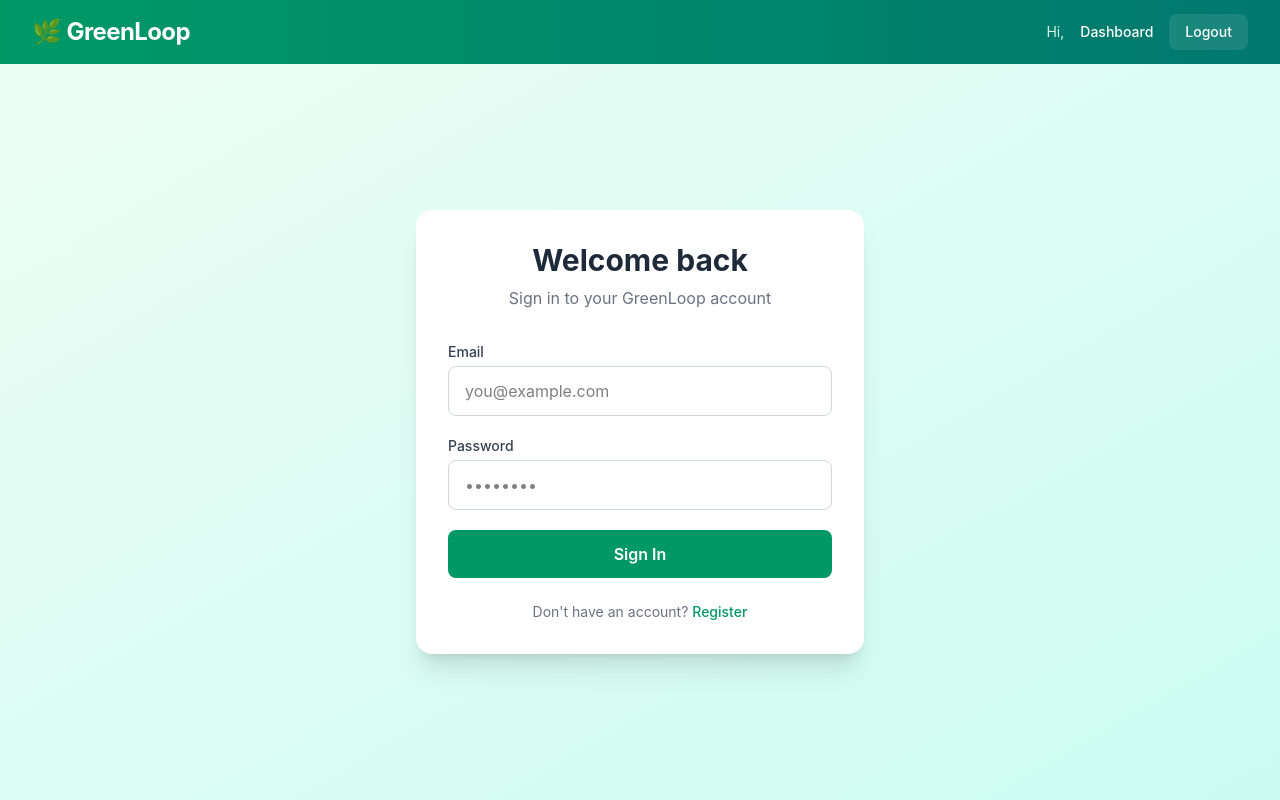
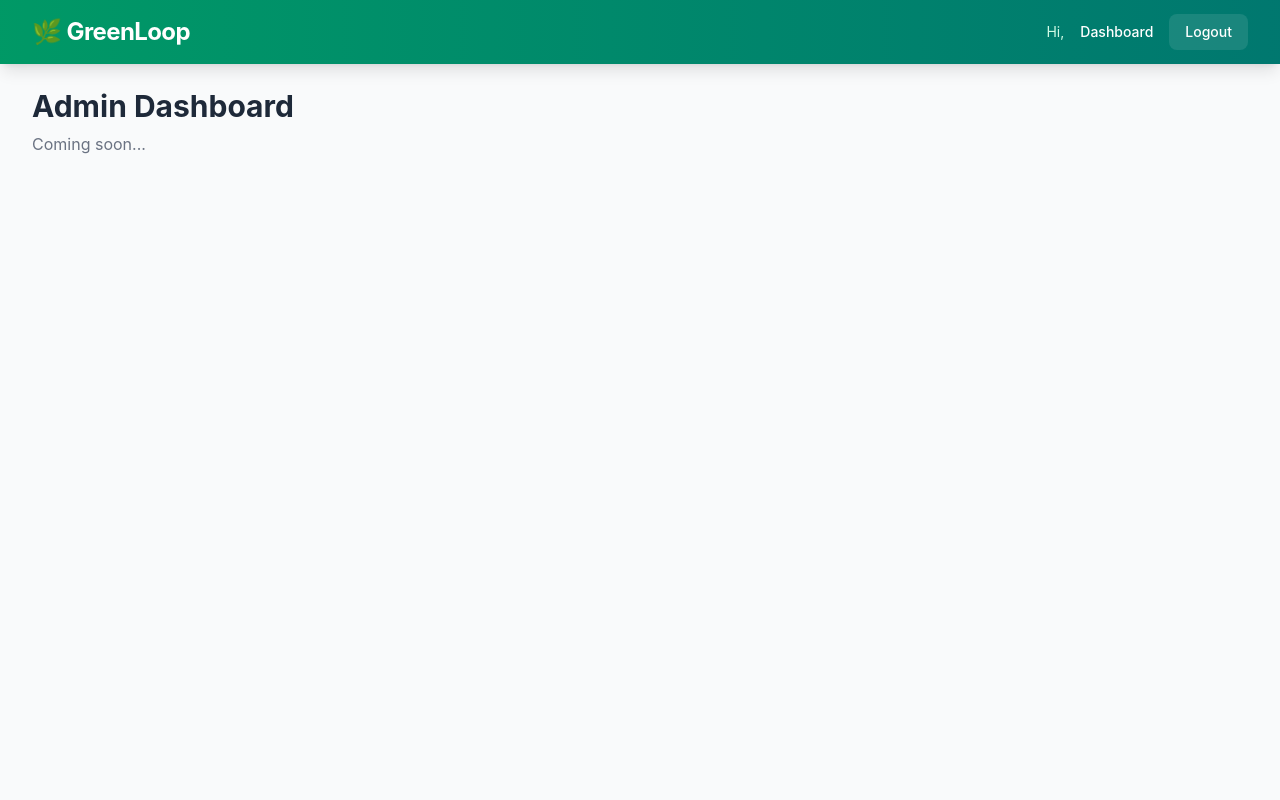
Before and after one commit to Adityaaa13/GreenLoop, a React app in the folder frontend/: page /admin in a window 1280 px wide. Before the commit this address led to /login. Built offline with nearby package versions, Linux system fonts and the light colour scheme; sample sign-in values are in the browser's storage; the HTML template or start-up script is replaced by a standard one.

Commit message:
feat(frontend): add frontend structure with layouts, role-based pages, and routing

```diff
--- a/frontend/src/App.jsx
+++ b/frontend/src/App.jsx
@@ -1,31 +1,42 @@
 import { BrowserRouter, Routes, Route, Navigate } from "react-router-dom";
 import { AuthProvider } from "./context/AuthContext";
-import Navbar from "./components/Navbar";
 import ProtectedRoute from "./components/ProtectedRoute";
+import MainLayout from "./layouts/MainLayout";
 import Login from "./pages/Login";
 import Register from "./pages/Register";
 import Dashboard from "./pages/Dashboard";
+import CitizenDashboard from "./pages/Citizen/CitizenDashboard";
+import TeamLeadDashboard from "./pages/TeamLead/TeamLeadDashboard";
+import WorkerDashboard from "./pages/Worker/WorkerDashboard";
+import AdminDashboard from "./pages/Admin/AdminDashboard";
 
 function App() {
   return (
     <AuthProvider>
       <BrowserRouter>
-        <div className="min-h-screen bg-gray-50 font-sans">
-          <Navbar />
         <Routes>
+          {/* Public routes */}
           <Route path="/login" element={<Login />} />
           <Route path="/register" element={<Register />} />
+
+          {/* Protected routes inside MainLayout */}
           <Route
-              path="/dashboard"
             element={
               <ProtectedRoute>
-                  <Dashboard />
+                <MainLayout />
               </ProtectedRoute>
             }
-            />
+          >
+            <Route path="/dashboard" element={<Dashboard />} />
+            <Route path="/citizen" element={<CitizenDashboard />} />
+            <Route path="/team-lead" element={<TeamLeadDashboard />} />
+            <Route path="/worker" element={<WorkerDashboard />} />
+            <Route path="/admin" element={<AdminDashboard />} />
+          </Route>
+
+          {/* Catch-all */}
           <Route path="*" element={<Navigate to="/login" replace />} />
         </Routes>
-        </div>
       </BrowserRouter>
     </AuthProvider>
   );
--- /dev/null
+++ b/frontend/src/layouts/MainLayout.jsx
@@ -0,0 +1,15 @@
+import { Outlet } from "react-router-dom";
+import Navbar from "../components/Navbar";
+
+const MainLayout = () => {
+    return (
+        <div className="min-h-screen bg-gray-50 font-sans">
+            <Navbar />
+            <main className="px-4 py-6 sm:px-6 lg:px-8 max-w-7xl mx-auto">
+                <Outlet />
+            </main>
+        </div>
+    );
+};
+
+export default MainLayout;
--- /dev/null
+++ b/frontend/src/pages/Admin/AdminDashboard.jsx
@@ -0,0 +1,12 @@
+const AdminDashboard = () => {
+    return (
+        <div>
+            <h1 className="text-2xl font-bold text-gray-800 sm:text-3xl">
+                Admin Dashboard
+            </h1>
+            <p className="mt-2 text-gray-500">Coming soon...</p>
+        </div>
+    );
+};
+
+export default AdminDashboard;
--- /dev/null
+++ b/frontend/src/pages/Citizen/CitizenDashboard.jsx
@@ -0,0 +1,12 @@
+const CitizenDashboard = () => {
+    return (
+        <div>
+            <h1 className="text-2xl font-bold text-gray-800 sm:text-3xl">
+                Citizen Dashboard
+            </h1>
+            <p className="mt-2 text-gray-500">Coming soon...</p>
+        </div>
+    );
+};
+
+export default CitizenDashboard;
--- /dev/null
+++ b/frontend/src/pages/TeamLead/TeamLeadDashboard.jsx
@@ -0,0 +1,12 @@
+const TeamLeadDashboard = () => {
+    return (
+        <div>
+            <h1 className="text-2xl font-bold text-gray-800 sm:text-3xl">
+                Team Lead Dashboard
+            </h1>
+            <p className="mt-2 text-gray-500">Coming soon...</p>
+        </div>
+    );
+};
+
+export default TeamLeadDashboard;
--- /dev/null
+++ b/frontend/src/pages/Worker/WorkerDashboard.jsx
@@ -0,0 +1,12 @@
+const WorkerDashboard = () => {
+    return (
+        <div>
+            <h1 className="text-2xl font-bold text-gray-800 sm:text-3xl">
+                Worker Dashboard
+            </h1>
+            <p className="mt-2 text-gray-500">Coming soon...</p>
+        </div>
+    );
+};
+
+export default WorkerDashboard;
```
Lines whose indentation alone changed are shown as unchanged.
